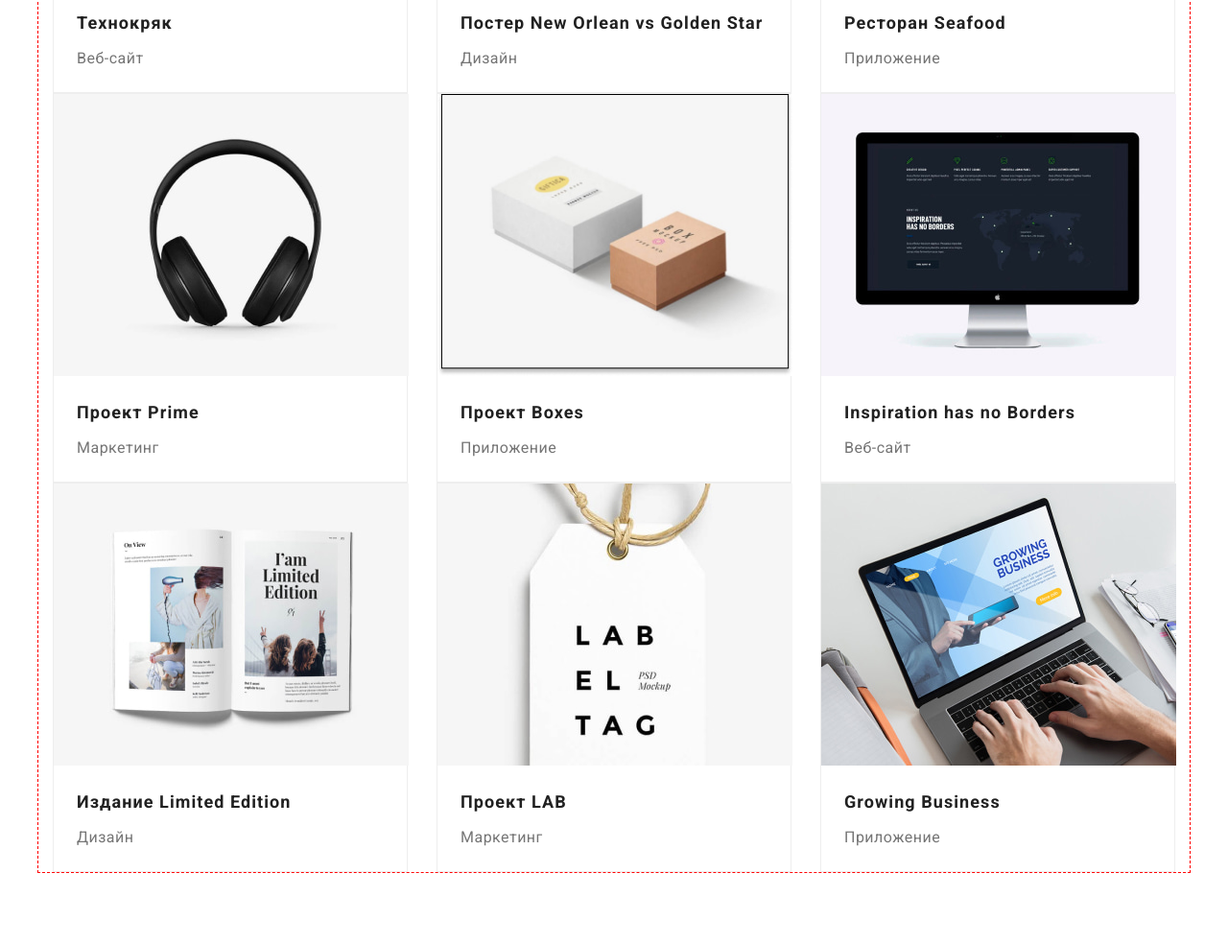
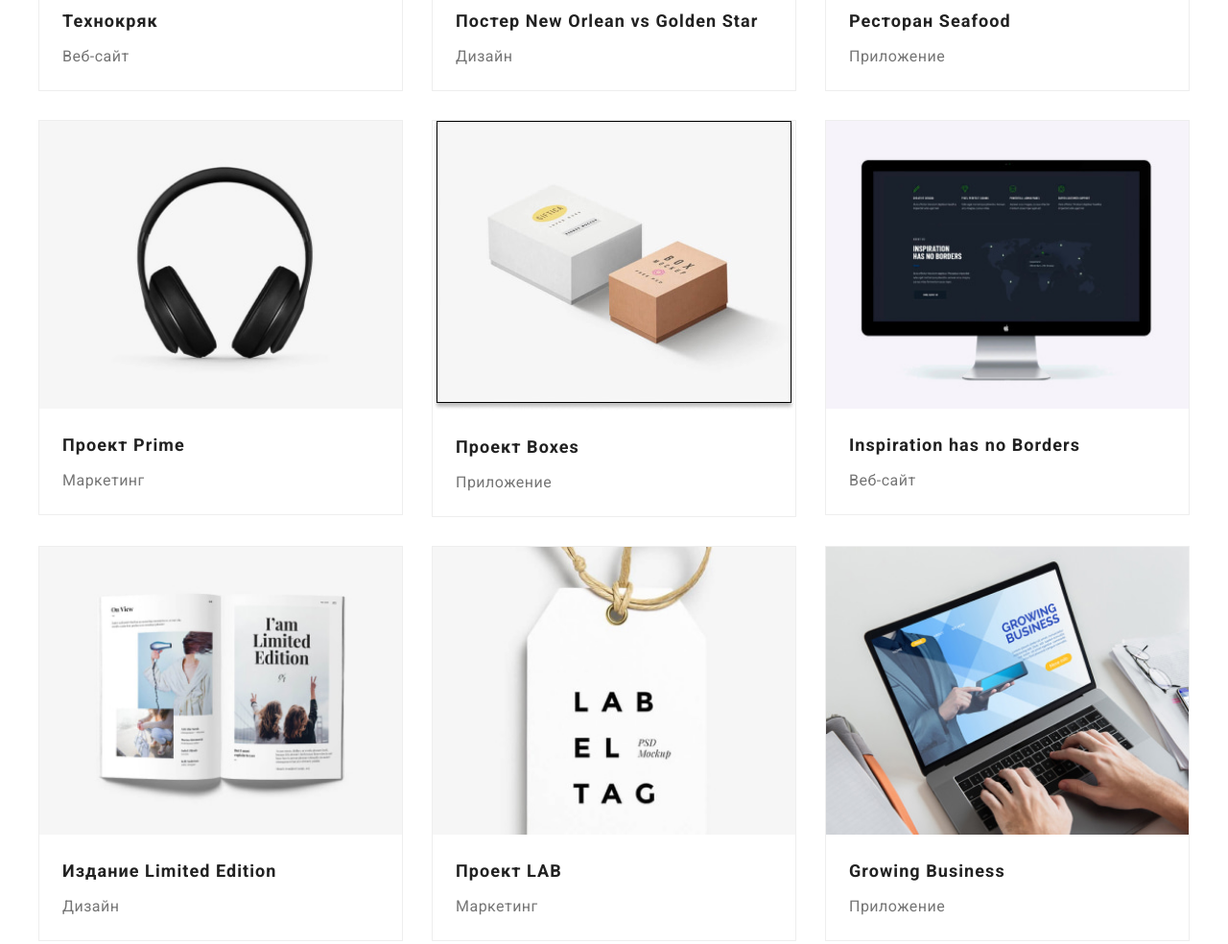
Before and after one commit to Alexander-Krokhmal/goit-markup-hw-03, a plain HTML site: page portfolio.html in a window 1280 px wide. Shown: the part 580-1564 px from the top of the page at 96% size. Drawn offline with Linux system fonts and the light colour scheme.

Commit message:
Добавлена доработка (подгон страницы

```diff
--- a/css/styless.css
+++ b/css/styless.css
@@ -36,6 +36,7 @@ body > letter-spacing: 0.03em;
 }
 
 body {
+  margin: 0;
   background-color: var(--main-bgc-color);
   color: var(--main-text-color);
   font-family: var(--main-font);
@@ -64,7 +65,7 @@ body {
   margin-left: auto;
   margin-right: auto;
 
-  outline: 1px dashed red;
+  /* outline: 1px dashed red; */
 }
 
 h1,
@@ -83,9 +84,12 @@ p {
 .link {
   text-decoration: none;
   display: block;
+  color: inherit;
 }
 img {
   display: block;
+  max-width: 100%;
+  height: auto;
 }
 
 /* Header */
@@ -155,6 +159,11 @@ img {
   color: var(--accent-color);
 }
 
+.section {
+  padding-top: 94px;
+  padding-bottom: 94px;
+}
+
 /* Hero section */
 .hero {
   padding-top: 200px;
@@ -205,10 +214,6 @@ img {
   background-color: var(--btn-bgc-hover);
 }
 /* Benefits */
-.benefits {
-  padding-top: 94px;
-  padding-bottom: 94px;
-}
 .benefits-list {
   display: flex;
   align-items: center;
@@ -234,7 +239,7 @@ img {
 }
 /* About us */
 .about {
-  padding-bottom: 94px;
+  padding-top: 0;
 }
 .about-title {
   padding-bottom: 50px;
@@ -260,9 +265,6 @@ img {
 }
 /* Our team */
 .team {
-  padding-top: 94px;
-  padding-bottom: 94px;
-
   background-color: var(--secondary-bgc-color);
 }
 .team-list {
@@ -348,13 +350,7 @@ img {
 
 /* Portfolio page */
 /* Site navigation */
-.portfolio-container {
-  width: 1170px;
-}
-.section {
-  padding-top: 94px;
-  padding-bottom: 94px;
-}
+
 .site-nav {
   display: flex;
   align-items: center;
@@ -403,18 +399,24 @@ img {
   /* color: var(--bold-text-color); */
 }
 /* Work examples */
-.work-examples {
+.list.work-examples {
   display: flex;
   flex-wrap: wrap;
+  margin-right: -30px;
+  margin-top: -30px;
 }
 .work-examples .item {
+  display: block;
   margin-right: 30px;
-}
-.work-examples .item:nth-child(3n + 3) {
+  margin-top: 30px;
+
+  /* .work-examples .item:nth-child(3n)
   margin-right: 0;
+  margin-bottom: 0; */
 }
 .work-examples .link {
-  width: 370px;
+  /* width: calc(100%-90px) / 3; */
+  width: 380px;
   /* height: 404px;
   left: 215px;
   top: 262px; */
@@ -423,7 +425,7 @@ img {
   border: 1px solid #eeeeee;
   box-sizing: border-box;
 }
-.link .work-examples-title {
+.work-examples-title {
   margin-bottom: 4px;
   margin-left: 24px;
   margin-right: 24px;
@@ -434,7 +436,7 @@ img {
   letter-spacing: 0.06em;
   color: var(--bold-text-color);
 }
-.link .work-examples-text {
+.work-examples-text {
   margin-bottom: 20px;
   margin-left: 24px;
   margin-right: 24px;
--- a/portfolio.html
+++ b/portfolio.html
@@ -65,7 +65,7 @@
                   class="portfolio-img"
                   src="./images/portfolio/portfolio-img-1.jpg"
                   alt="Открытый ноутбук с статьёй на экране"
-                  width="370"
+                  width="380"
                   height="294"
                 />
                 <h2 class="work-examples-title">Технокряк</h2>
@@ -78,7 +78,7 @@
                   class="portfolio-img"
                   src="./images/portfolio/portfolio-img-2.jpg"
                   alt="Два игрока НБА в прыжке"
-                  width="370"
+                  width="380"
                   height="294"
                 />
                 <h2 class="work-examples-title">
@@ -93,7 +93,7 @@
                   class="portfolio-img"
                   src="./images/portfolio/portfolio-img-3.jpg"
                   alt="Лого ресторана Сифуд"
-                  width="370"
+                  width="380"
                   height="294"
                 />
                 <h2 class="work-examples-title">Ресторан <span lang="en">Seafood</span></h2>
@@ -106,7 +106,7 @@
                   class="portfolio-img"
                   src="./images/portfolio/portfolio-img-4.jpg"
                   alt="Наушники на белом фоне"
-                  width="370"
+                  width="380"
                   height="294"
                 />
                 <h2 class="work-examples-title">Проект <span lang="en">Prime</span></h2>
@@ -119,7 +119,7 @@
                   class="portfolio-img"
                   src="./images/portfolio/portfolio-img-5.jpg"
                   alt="Две коробки: белого и бежего цвета"
-                  width="370"
+                  width="380"
                   height="294"
                 />
                 <h2 class="work-examples-title">Проект <span lang="en">Boxes</span></h2>
@@ -132,7 +132,7 @@
                   class="portfolio-img"
                   src="./images/portfolio/portfolio-img-6.jpg"
                   alt="Экран монитора с заголовком и картой мира на нём"
-                  width="370"
+                  width="380"
                   height="294"
                 />
                 <h2 class="work-examples-title">
@@ -147,7 +147,7 @@
                   class="portfolio-img"
                   src="./images/portfolio/portfolio-img-7.jpg"
                   alt="Открытый разворот журнала со статьями"
-                  width="370"
+                  width="380"
                   height="294"
                 />
                 <h2 class="work-examples-title">Издание <span lang="en">Limited Edition</span></h2>
@@ -160,7 +160,7 @@
                   class="portfolio-img"
                   src="./images/portfolio/portfolio-img-8.jpg"
                   alt="Белый бейдж с надписью LAB EL TAG"
-                  width="370"
+                  width="380"
                   height="294"
                 />
                 <h2 class="work-examples-title">Проект <span lang="en">LAB</span></h2>
@@ -173,7 +173,7 @@
                   class="portfolio-img"
                   src="./images/portfolio/portfolio-img-9.jpg"
                   alt="Открытый ноутбук с главной страницей Growing Business"
-                  width="370"
+                  width="380"
                   height="294"
                 />
                 <h2 class="work-examples-title"><span lang="en">Growing Business</span></h2>
```
Also changed, not shown: index.html (+4 -4 lines).
